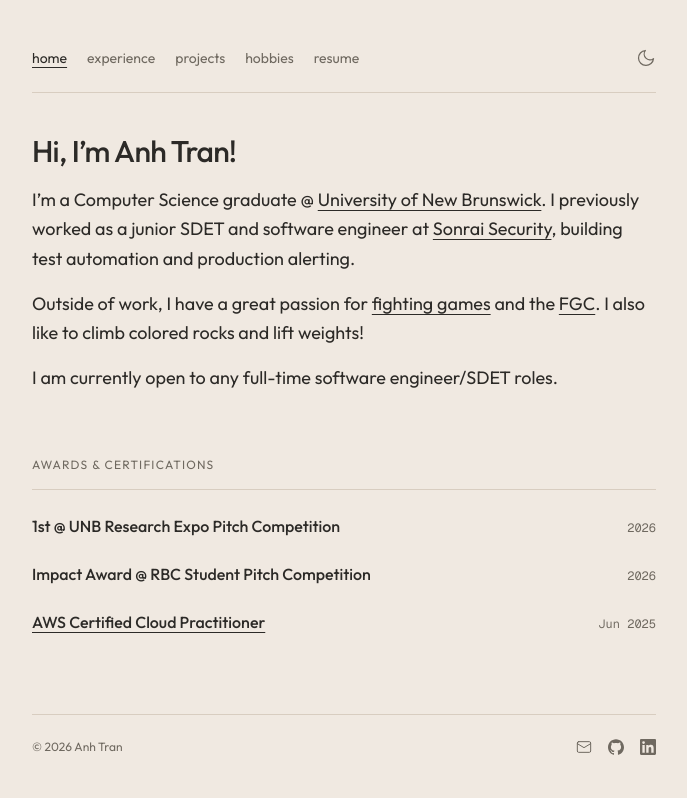
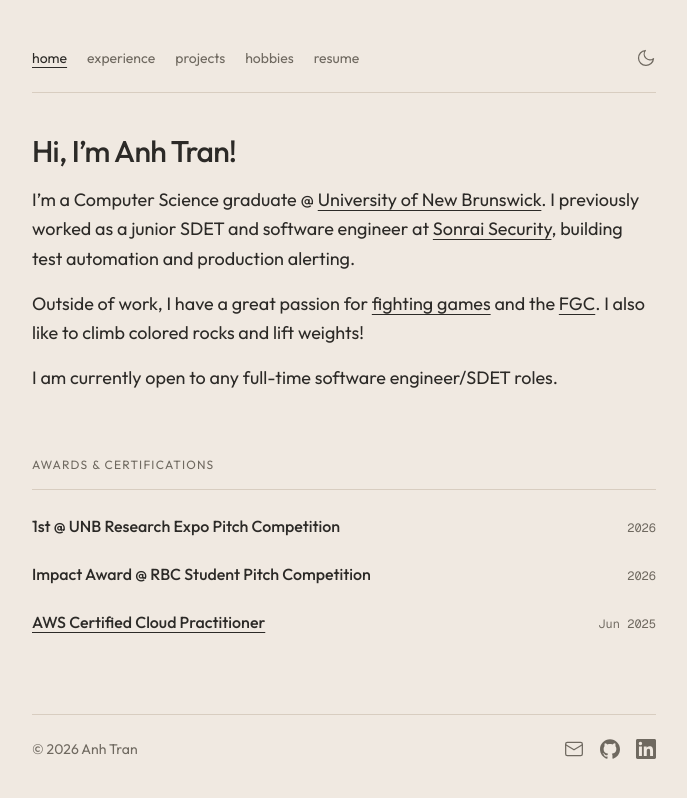
Before and after one commit to kumathy/portfolio, a Next.js app: page / in a window 1280 px wide. Shown: the top 798 px of the page, without its empty margins (296-983 px from the left). Built offline with nearby package versions, Linux system fonts and the light colour scheme.

Commit message:
fix: match footer and header text and icon sizes

```diff
--- a/components/site-footer.tsx
+++ b/components/site-footer.tsx
@@ -10,7 +10,7 @@ export function SiteFooter() {
   return (
     <footer className="mx-auto w-full max-w-2xl px-6 pt-20 pb-12">
       <div className="flex flex-wrap items-center justify-between gap-4 border-t border-border pt-6 text-sm text-muted">
-        <p className="text-xs">
+        <p>
           © {new Date().getFullYear()} {site.name}
         </p>
         <ul className="flex flex-wrap items-center gap-4">
@@ -20,7 +20,7 @@ export function SiteFooter() {
               aria-label="Email"
               className="block transition-colors hover:text-foreground"
             >
-              <MailIcon className="h-4 w-4" />
+              <MailIcon className="h-5 w-5" />
             </a>
           </li>
           {site.socials.map((social) => {
@@ -34,7 +34,7 @@ export function SiteFooter() {
                   className="block transition-colors hover:text-foreground"
                 >
                   {Icon ? (
-                    <Icon className="h-4 w-4" />
+                    <Icon className="h-5 w-5" />
                   ) : (
                     <span>{social.label}</span>
                   )}
```
